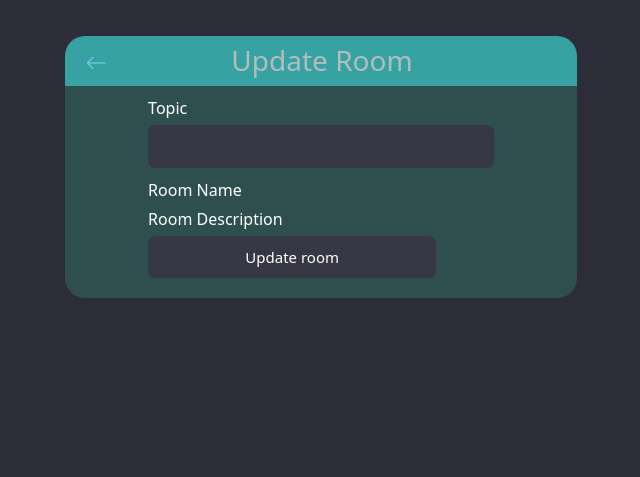
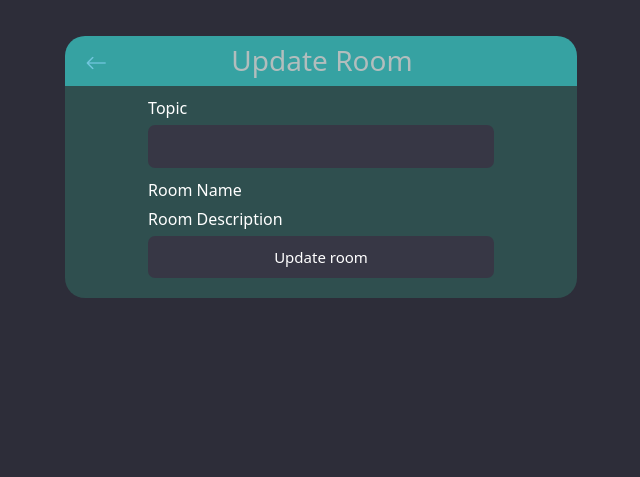
Before and after one commit to ListowelAdolwin/study_mate_app, a Django app: template baseapp/templates/baseapp/update_room.html in a window 1280 px wide. Shown: the part 64-541 px from the top of the page, without its empty margins (319-959 px from the left). Run offline with Django 3.2, Linux system fonts and the light colour scheme; the template is opened without the code that fills it, so the values that code supplies are empty; parts of the project's set-up code (start-up, migrations or seed data) failed here and were passed over; some libraries are stand-ins or nearby versions.

Commit message:
Removed "col-sm-10" class

```diff
--- a/baseapp/templates/baseapp/update_room.html
+++ b/baseapp/templates/baseapp/update_room.html
@@ -44,7 +44,7 @@
             </div>
         </div>
 
-        <div class="col-sm-10 ">
+        <div class="">
             <input type="submit" value="Update room" class="btn btn-secondary">
         </div>
     </form>
```
